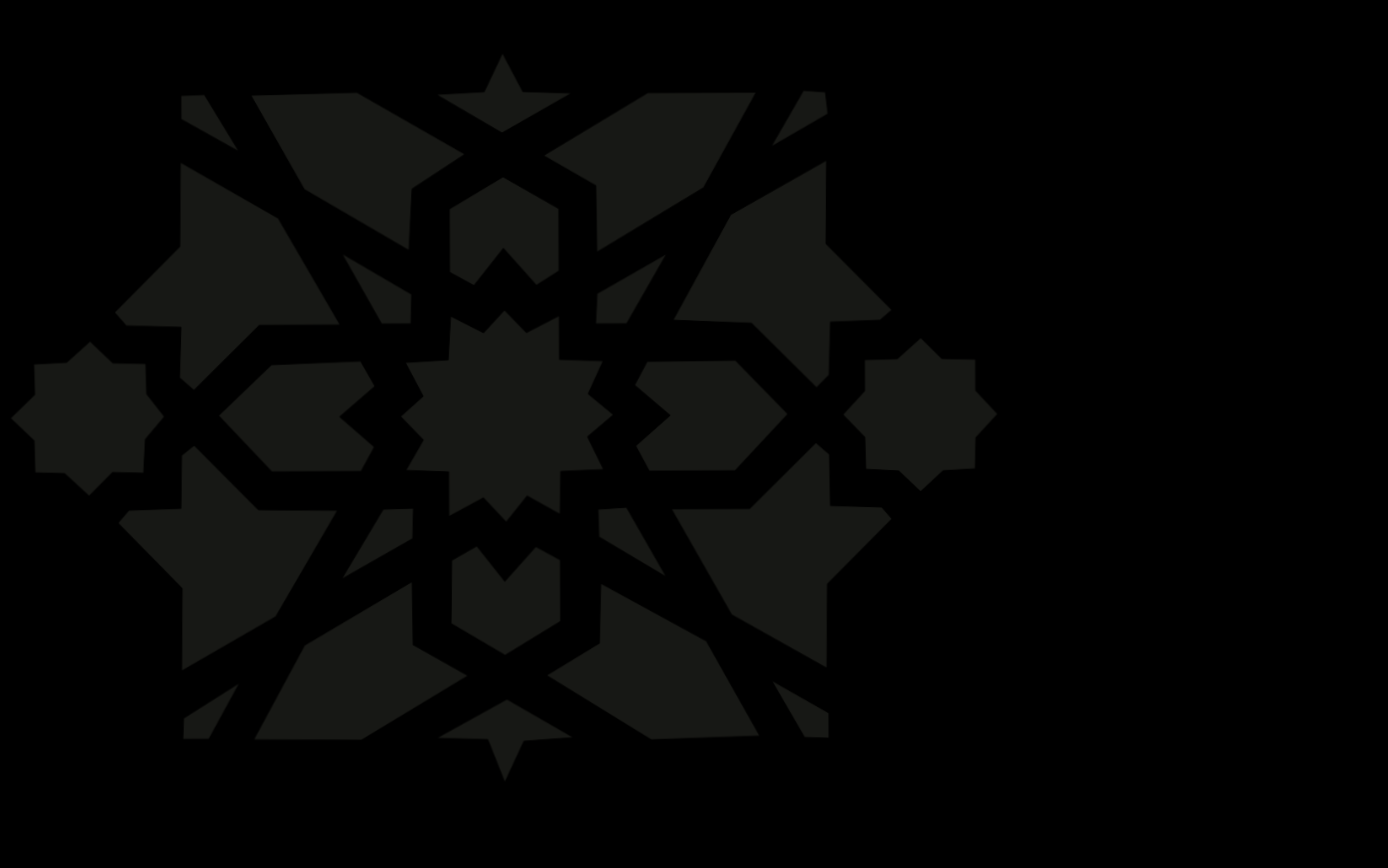
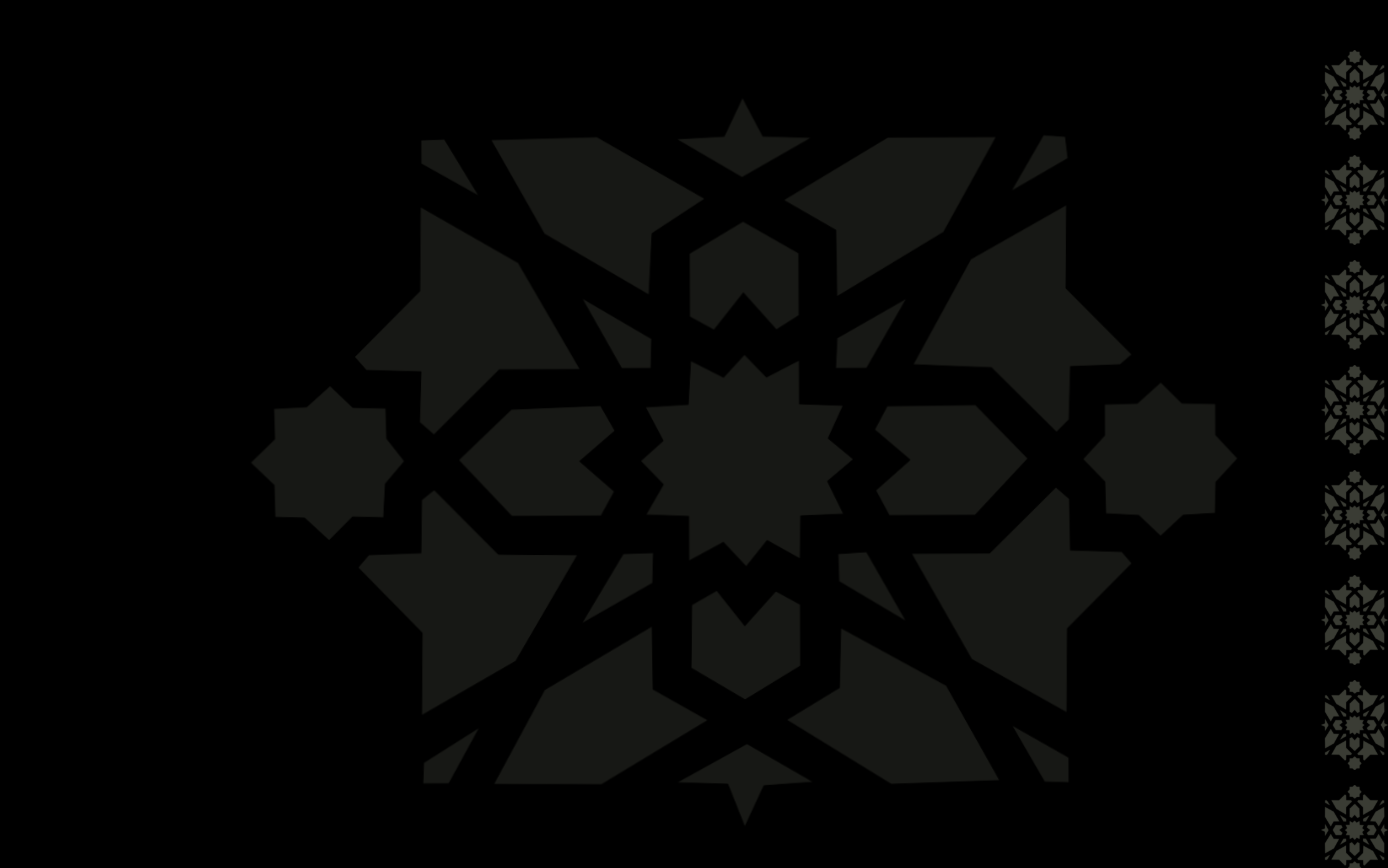
Before and after one commit to Karima002/Portfolio, a SvelteKit app: page / in a window 1280 px wide. Shown: the top 868 px of the page, 1388 px wide, since content can reach past the window. Before the commit the page ends 800 px from the top, so only its background shows below. Built offline with nearby package versions, Linux system fonts and the light colour scheme.

Commit message:
#7 added gsap animation to intro text

```diff
--- a/src/routes/+page.svelte
+++ b/src/routes/+page.svelte
@@ -1,16 +1,96 @@
 <script>
     import Header from '../components/Header.svelte';
     import background from '$lib/assets/background-image.svg';
+    import pattern from '$lib/assets/moroccan-pattern.svg';
+    import { onMount } from "svelte";
+  	import { gsap } from "gsap";
+  	import SplitText from "gsap/SplitText";
+
+	onMount(() => {
+		let split = new SplitText(".intro-text", { type: "chars" });
+		const tl = gsap.timeline();
+
+		tl.from(split.chars, {
+		duration: 1,
+		opacity: 0,
+		y: 50,
+		stagger: 0.05, //https://gsap.com/resources/getting-started/Staggers/
+		ease: "power2.out"
+		})
+
+		.to('.intro', {
+			autoAlpha: 0,
+			duration: 1,
+			ease: 'power4.out'
+		})
+
+	});
 </script>
 
 <Header />
 
 <main>
-    <img src="{background}" alt="image of a dark green geometric pattern" />
+    <section class="intro">
+        <h1 class="intro-text">Portfolio</h1>
+    </section>
+
+    <picture>
+        <img class="background" src="{background}" alt="A dark green geometric pattern" />
+        <img class="pattern" src="{pattern}" alt="A light darkgreen moroccan pattern" />
+    </picture>
+
+    <h1>Karima Mouadi</h1>
+    <h2>Frontend Design and Developer</h2>
 </main>
 
 <style>
     :global(body) {
         background-color: black;
     }
+
+    .intro {
+        position: fixed;
+        top: 0;
+        left: 0;
+        display: flex;
+        justify-content: center;
+        align-items: center;
+        height: 100vh;
+        width: 100%;
+        text-align: center;
+        color: var(--neutral-color-white);
+        background-color: var(--accent-color-darkgreen);
+    }
+
+    .intro-text {
+        font-family: var(--font-text);
+        font-size: var(--font-size-heading);
+        bottom: 4em;
+        letter-spacing: 5%;
+    }
+
+
+    picture {
+        display: flex;
+        column-gap: 20em;
+    }
+
+    picture .background {
+       position: relative;
+       left: 15em;
+    }
+
+    h1, h2 {
+        font-family: var(--font-text);
+        color: var(--neutral-color-white);
+        font-size: var(--font-size-heading);
+        position: relative;
+        z-index: -1;
+        bottom: 5em;
+        padding-left: .5em;
+    }
+
+    h1 {
+        text-transform: uppercase;
+    }
 </style>
```
